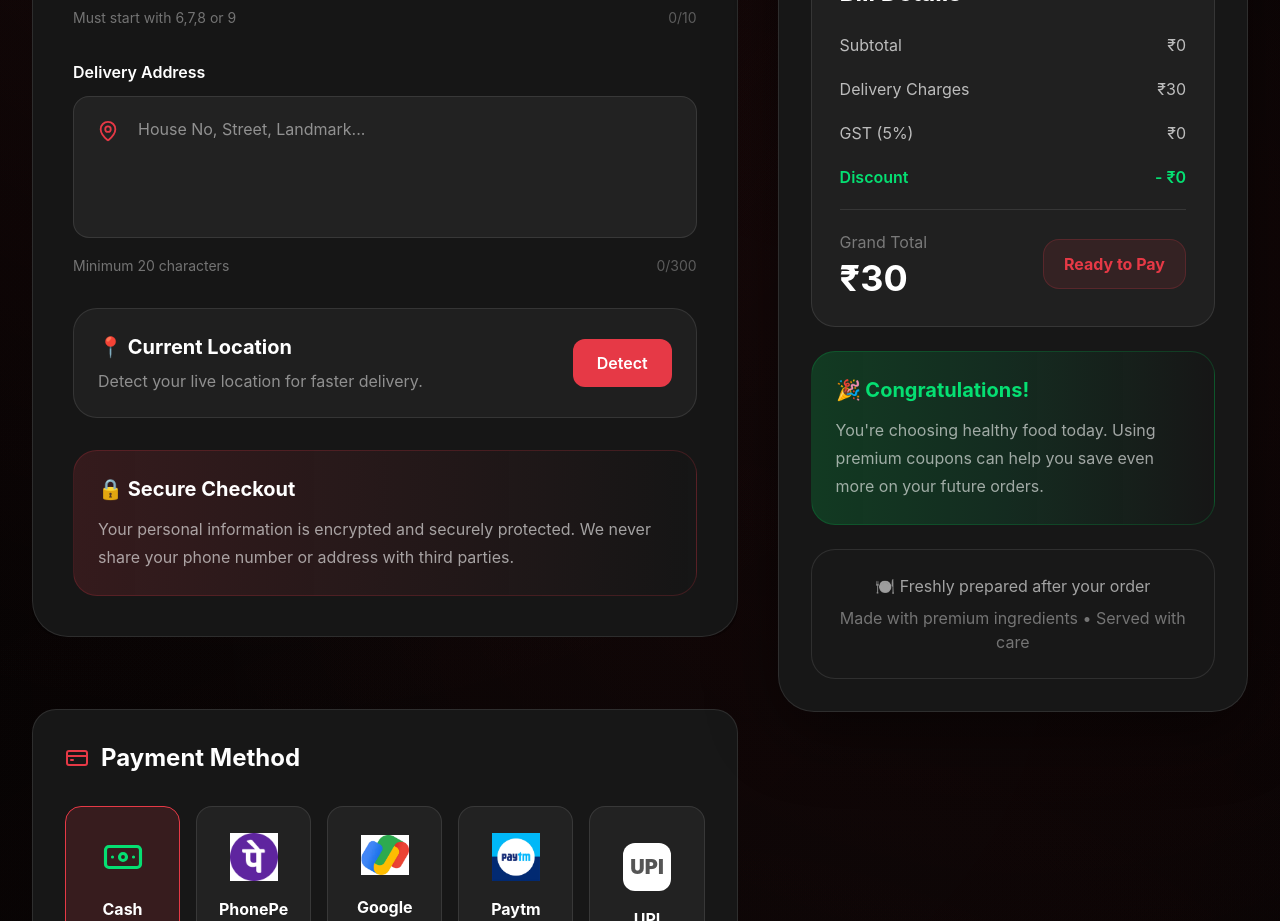
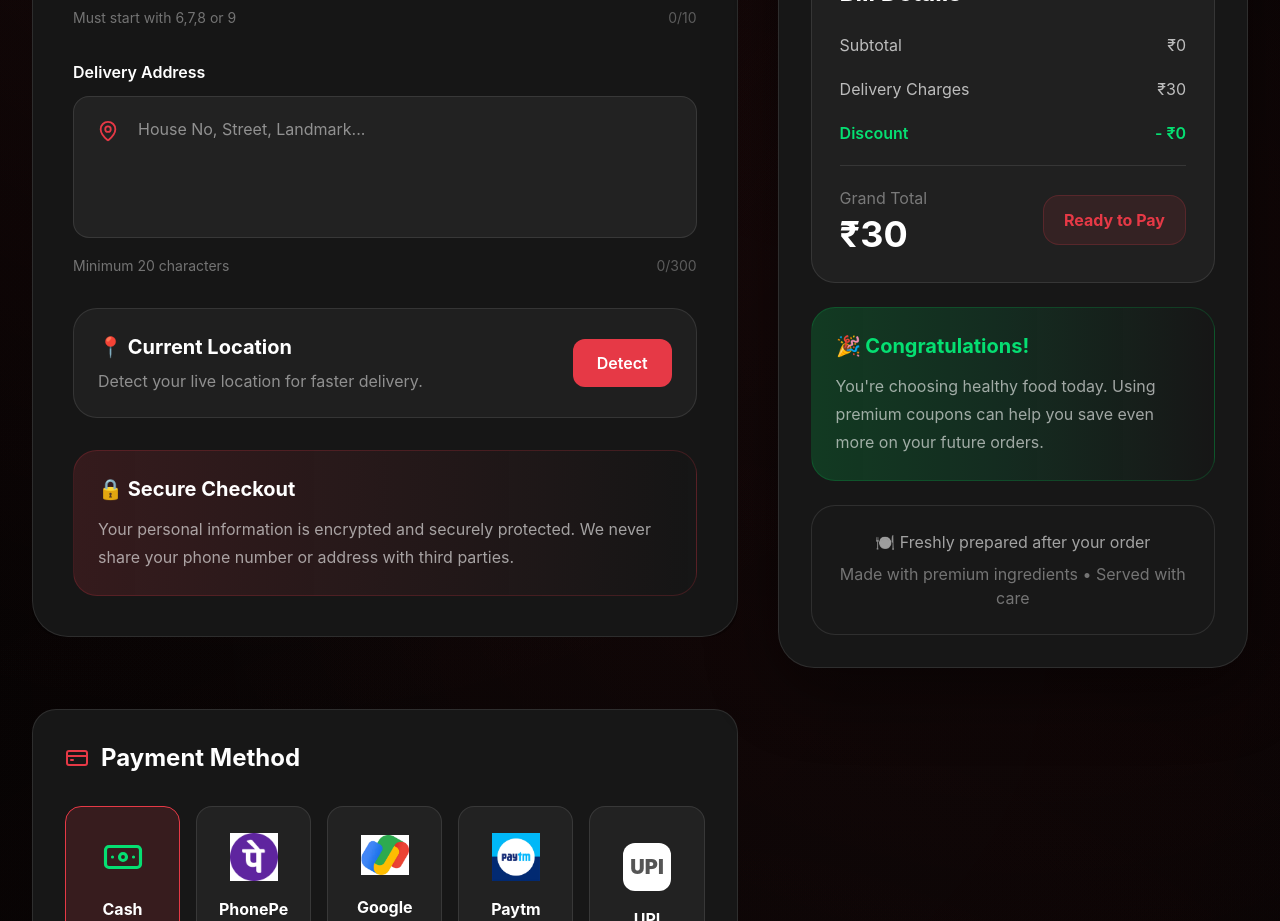
Before and after one commit to sunkarasivaprasad6-byte/varahieatandfit, a Next.js app: page /checkout in a window 1280 px wide. Shown: the part 1040-1961 px from the top of the page. Built offline with nearby package versions, Linux system fonts and the light colour scheme.

Commit message:
Remove GST row from checkout bill details

```diff
--- a/components/checkout/OrderSummary.tsx
+++ b/components/checkout/OrderSummary.tsx
@@ -39,7 +39,6 @@ export default function OrderSummary({
   cart,
   totalPrice,
   deliveryCharge,
-  gst,
   discount,
   grandTotal,
   coupon,
@@ -76,12 +75,7 @@ export default function OrderSummary({
               className="bg-[#202020] rounded-3xl p-5 hover:border-[#E63946] border border-transparent transition"
             >
 
-              {/* MOBILE: stack image and details
-                  DESKTOP: keep original horizontal layout */}
-
               <div className="flex flex-col sm:flex-row gap-5">
-
-                {/* Image */}
 
                 <div className="relative w-full h-56 sm:w-32 sm:h-32 rounded-3xl overflow-hidden flex-shrink-0">
 
@@ -104,8 +98,6 @@ export default function OrderSummary({
 
                 </div>
 
-                {/* Details */}
-
                 <div className="flex-1 min-w-0">
 
                   <h3 className="text-2xl font-bold text-white">
@@ -120,20 +112,14 @@ export default function OrderSummary({
                     Healthy • Fresh • Protein Rich
                   </p>
 
-                  {/* QUANTITY + ITEM TOTAL */}
-
                   <div className="flex flex-col sm:flex-row sm:justify-between sm:items-center gap-5 mt-8">
-
-                    {/* Quantity */}
 
                     <div className="flex items-center justify-start gap-5">
 
                       <div className="flex items-center gap-4">
 
                         <button
-                          onClick={() =>
-                            decreaseQuantity(item.id)
-                          }
+                          onClick={() => decreaseQuantity(item.id)}
                           className="w-11 h-11 rounded-full bg-white/10 hover:bg-white/20 flex-shrink-0"
                         >
                           <Minus className="mx-auto" />
@@ -144,9 +130,7 @@ export default function OrderSummary({
                         </span>
 
                         <button
-                          onClick={() =>
-                            increaseQuantity(item.id)
-                          }
+                          onClick={() => increaseQuantity(item.id)}
                           className="w-11 h-11 rounded-full bg-[#E63946] flex-shrink-0"
                         >
                           <Plus className="mx-auto text-white" />
@@ -155,8 +139,6 @@ export default function OrderSummary({
                       </div>
 
                     </div>
-
-                    {/* Item Total */}
 
                     <div className="sm:text-right">
 
@@ -206,16 +188,11 @@ export default function OrderSummary({
 
             </div>
 
-            {/* MOBILE: vertical
-                DESKTOP: horizontal */}
-
             <div className="flex flex-col sm:flex-row gap-3">
 
               <input
                 value={coupon}
-                onChange={(e) =>
-                  setCoupon(e.target.value)
-                }
+                onChange={(e) => setCoupon(e.target.value)}
                 placeholder="WELCOME100"
                 className="w-full sm:flex-1 h-14 rounded-2xl bg-[#111] border border-white/10 px-5 text-white outline-none focus:border-[#E63946]"
               />
@@ -290,11 +267,6 @@ export default function OrderSummary({
                 <span>₹{deliveryCharge}</span>
               </div>
 
-              <div className="flex justify-between text-white/70">
-                <span>GST (5%)</span>
-                <span>₹{gst}</span>
-              </div>
-
               <div className="flex justify-between text-green-400 font-semibold">
                 <span>Discount</span>
                 <span>- ₹{discount}</span>
```
